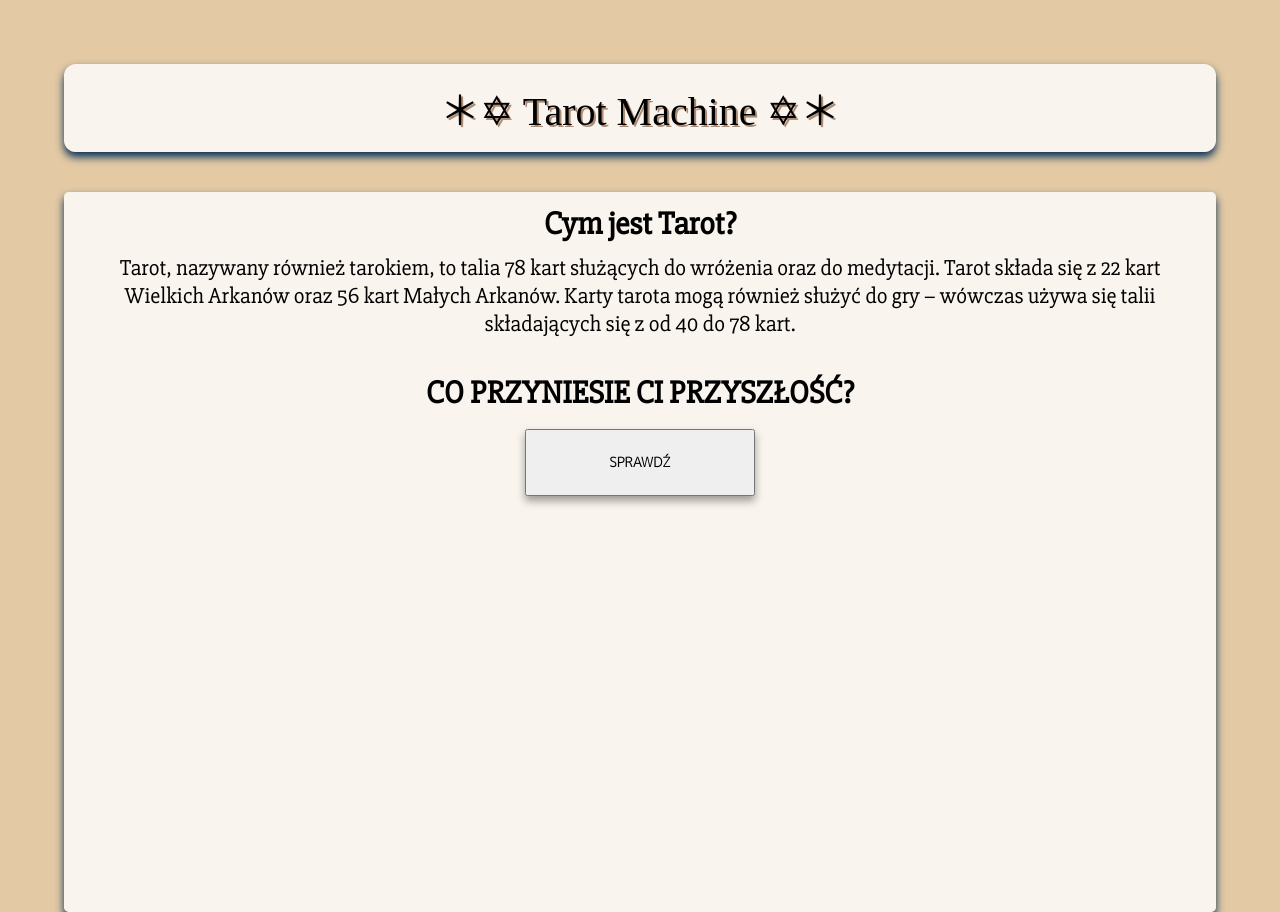
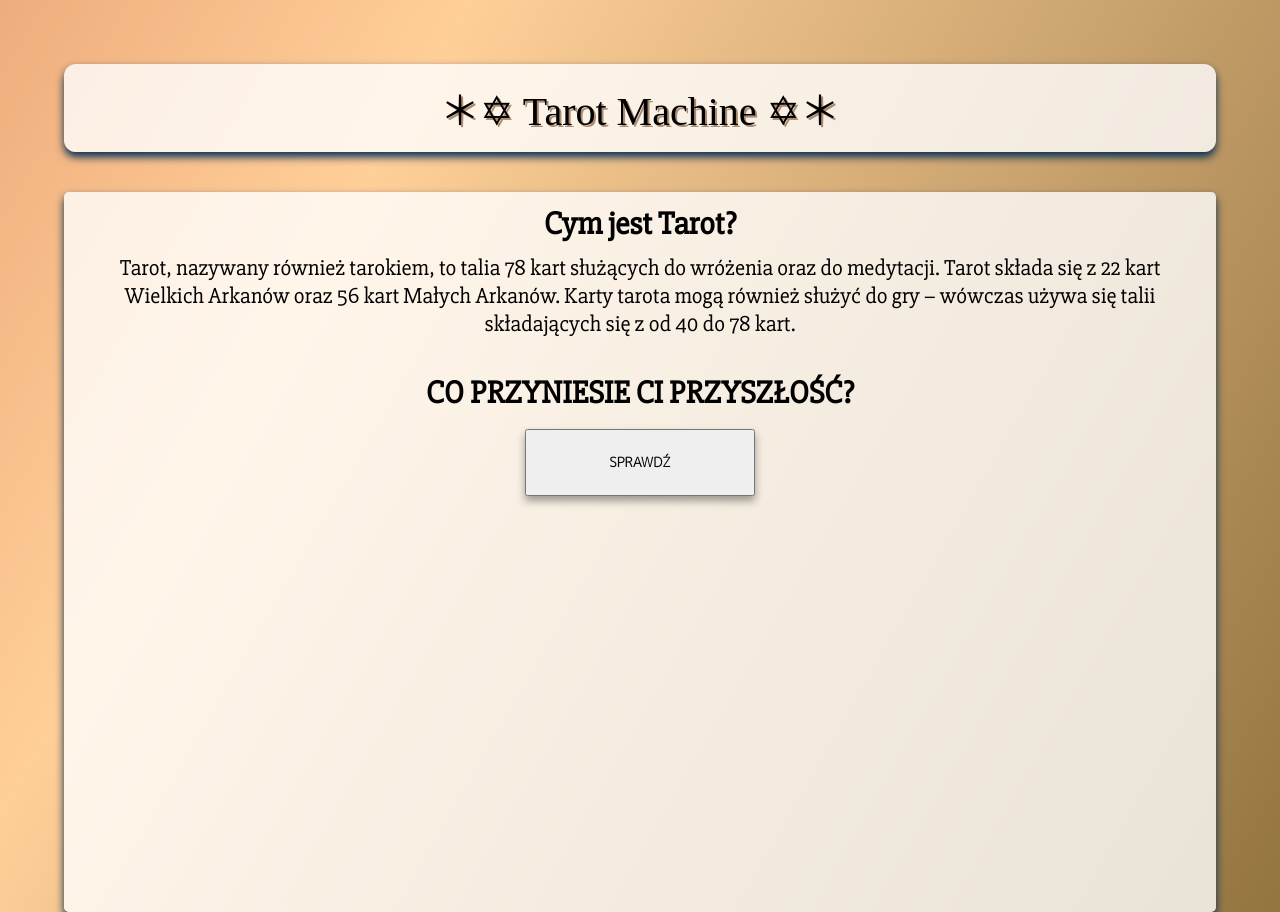
Before and after one commit to H0N3YY/TarrotMachine, a React (Create React App) app: page / in a window 1280 px wide. Built offline with nearby package versions, Linux system fonts and the light colour scheme; a web font is replaced by a local one.

Commit message:
first try change style

```diff
--- a/src/style/card.css
+++ b/src/style/card.css
@@ -18,7 +18,8 @@
 .card {
   width: 100%;
   height: 45em;
-  background-color: rgba(255, 255, 255, 0.796);
+  background-color: rgba(255, 255, 255, 0.788);
+  backdrop-filter: blur(2px);
   box-shadow: 0 5px 8px rgb(5, 46, 87);
   border-radius: 0.3em;
   text-align: center;
--- a/src/style/index.css
+++ b/src/style/index.css
@@ -18,13 +18,25 @@
   display: flex;
   justify-content: center;
   flex-wrap: wrap;
-    background-color: #E3CAA5;
-    background-size: 100%;
-    background-blend-mode:hard-light;
-    background-attachment: scroll;
 
+  background: linear-gradient(300deg, #806533, #ffcf98, #c75c3b);
+  background-size: 180% 180%;
+  animation: gradient-animation 18s ease infinite;
 }
 
+@keyframes gradient-animation {
+  0% {
+    background-position: 0% 50%;
+  }
+
+  50% {
+    background-position: 100% 50%;
+  }
+
+  100% {
+    background-position: 0% 50%;
+  }
+}
 
 body {
   width: 100%;
```
Lines whose indentation alone changed are shown as unchanged.
